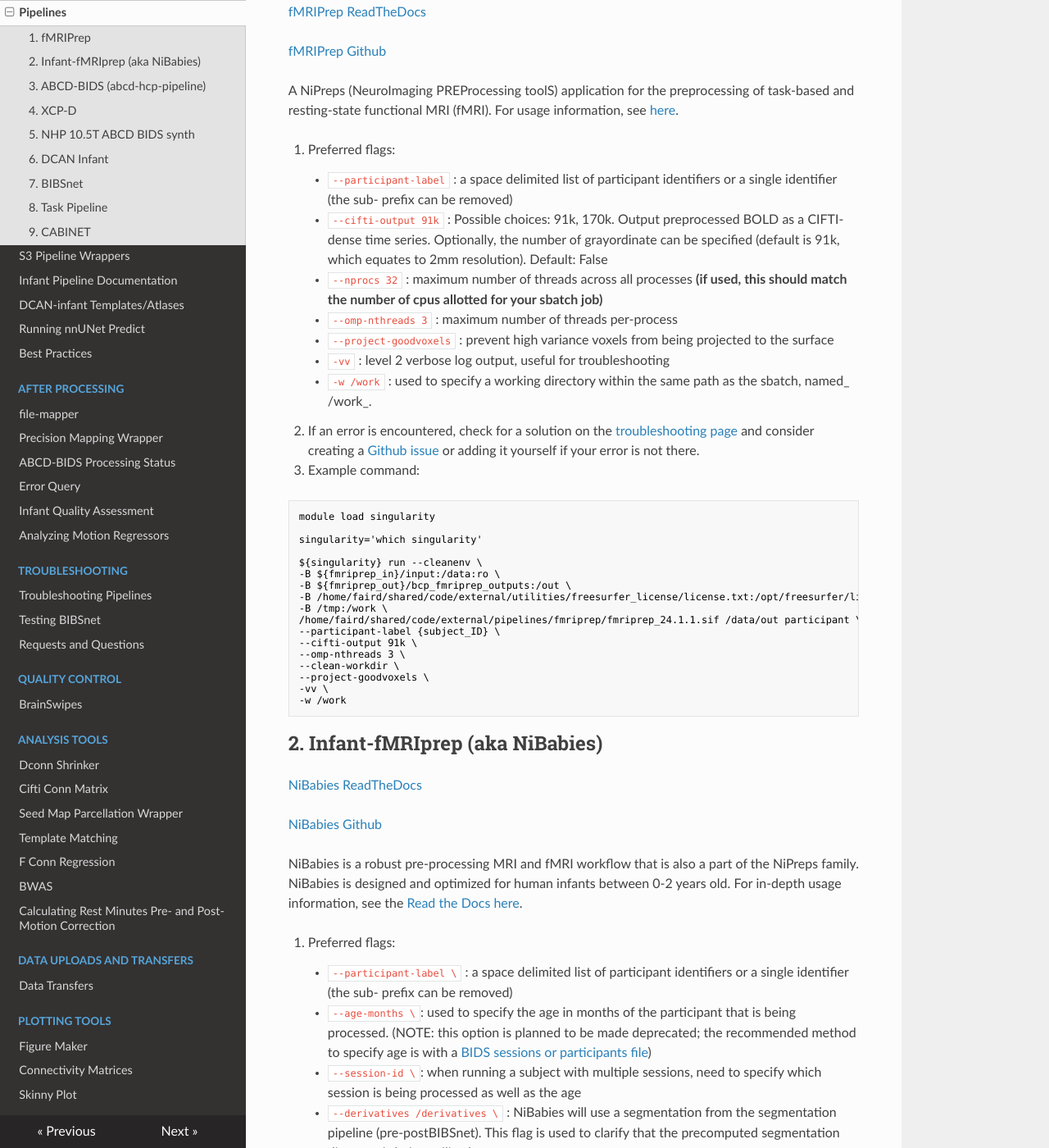
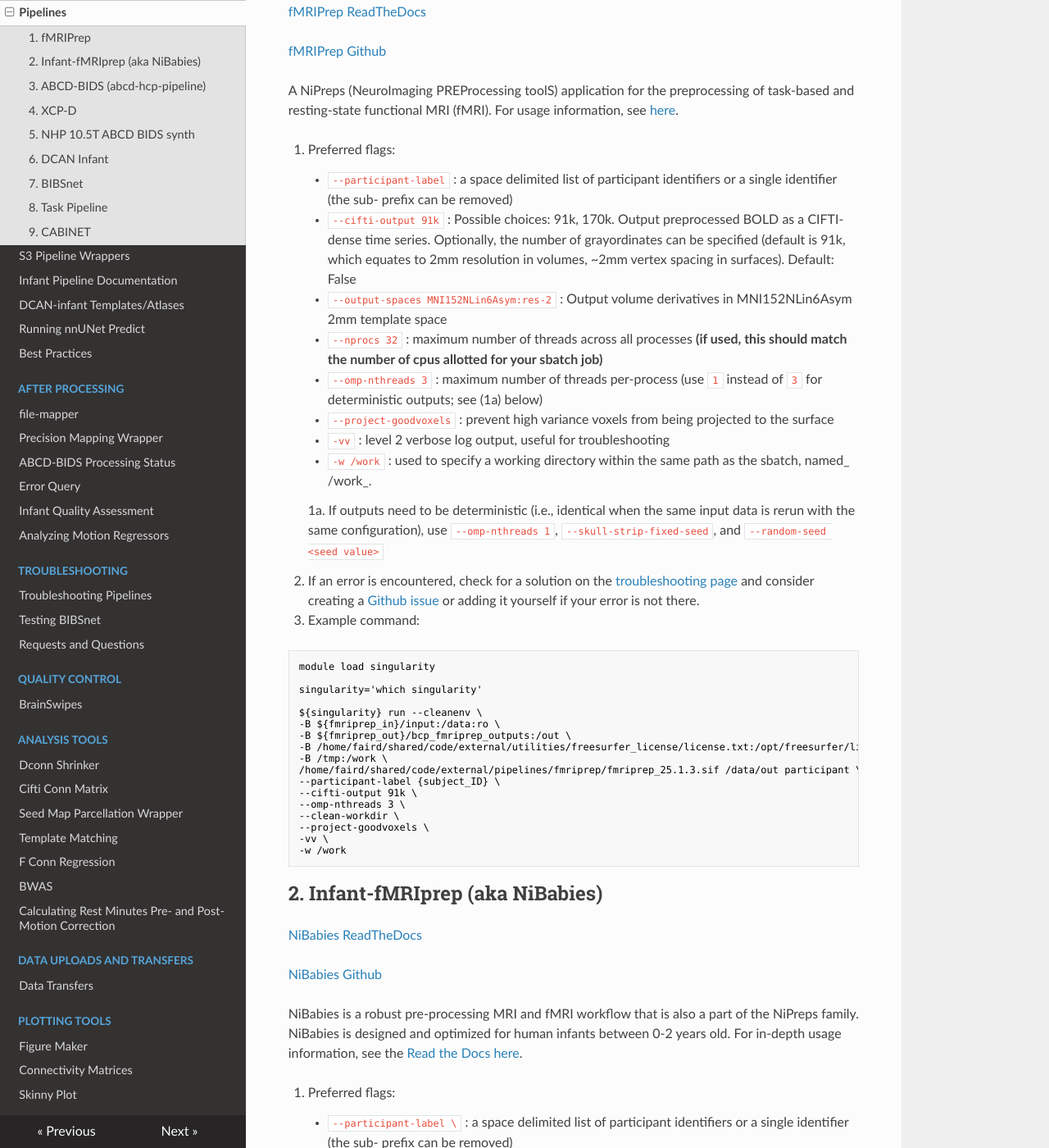
Before and after one commit to DCAN-Labs/cdni-brain, an MkDocs documentation site: the page built from docs/pipelines.md, in a window 1280 px wide and 1400 px high, scrolled down 1198 px. Shown: the whole window at 82% size. Built offline with MkDocs 1.6.1, drawn with Linux system fonts in a browser that asks for light colours; nearby versions of some CDN libraries; some of the changed text lies outside the part shown.

Commit message:
Update pipelines.md
Updated example versions of fMRIPrep / NiBabies / XCP-D; added info on fMRIPrep / NiBabies options to ensure deterministic output; added recommended output spaces; added --multi-step-reg, --norm-csf to recommended NiBabies flags

````diff
--- a/docs/pipelines.md
+++ b/docs/pipelines.md
@@ -104,17 +104,21 @@ A NiPreps (NeuroImaging PREProcessing toolS) application for the preprocessing o
 
     * `--participant-label` : a space delimited list of participant identifiers or a single identifier (the sub- prefix can be removed)
 
-    * `--cifti-output 91k` : Possible choices: 91k, 170k. Output preprocessed BOLD as a CIFTI-dense time series. Optionally, the number of grayordinate can be specified (default is 91k, which equates to 2mm resolution). Default: False
+    * `--cifti-output 91k` : Possible choices: 91k, 170k. Output preprocessed BOLD as a CIFTI-dense time series. Optionally, the number of grayordinates can be specified (default is 91k, which equates to 2mm resolution in volumes, ~2mm vertex spacing in surfaces). Default: False
+
+    * `--output-spaces MNI152NLin6Asym:res-2` : Output volume derivatives in MNI152NLin6Asym 2mm template space
 
     * `--nprocs 32` : maximum number of threads across all processes **(if used, this should match the number of cpus allotted for your sbatch job)**
 
-    * `--omp-nthreads 3` : maximum number of threads per-process
+    * `--omp-nthreads 3` : maximum number of threads per-process (use `1` instead of `3` for deterministic outputs; see (1a) below)
 
     * `--project-goodvoxels` : prevent high variance voxels from being projected to the surface
 
     * `-vv` : level 2 verbose log output, useful for troubleshooting
 
     * `-w /work` : used to specify a working directory within the same path as the sbatch, named_ /work_.
+
+    1a. If outputs need to be deterministic (i.e., identical when the same input data is rerun with the same configuration), use `--omp-nthreads 1`, `--skull-strip-fixed-seed`, and `--random-seed <seed value>`
 
 2. If an error is encountered, check for a solution on the [troubleshooting page](troubleshooting.md#nibabies-and-fmriprep) and consider creating a [Github issue](https://github.com/DCAN-Labs/cdni-brain/issues) or adding it yourself if your error is not there.
 
@@ -130,7 +134,7 @@ ${singularity} run --cleanenv \
 -B ${fmriprep_out}/bcp_fmriprep_outputs:/out \
 -B /home/faird/shared/code/external/utilities/freesurfer_license/license.txt:/opt/freesurfer/license.txt \
 -B /tmp:/work \
-/home/faird/shared/code/external/pipelines/fmriprep/fmriprep_24.1.1.sif /data/out participant \
+/home/faird/shared/code/external/pipelines/fmriprep/fmriprep_25.1.3.sif /data/out participant \
 --participant-label {subject_ID} \
 --cifti-output 91k \
 --omp-nthreads 3 \
@@ -159,15 +163,19 @@ NiBabies is a robust pre-processing MRI and fMRI workflow that is also a part of
 
     * `--derivatives /derivatives \` : NiBabies will use a segmentation from the segmentation pipeline (pre-postBIBSnet). This flag is used to clarify that the precomputed segmentation directory is being utilized.
 
-    * `--cifti-output 91k \` : Possible choices: 91k, 170k. Output preprocessed BOLD as a CIFTI-dense time series. Optionally, the number of grayordinate can be specified (default is 91k, which equates to 2mm resolution). Default: False
+    * `--cifti-output 91k \` : Possible choices: 91k, 170k. Output preprocessed BOLD as a CIFTI-dense time series. Optionally, the number of grayordinates can be specified (default is 91k, which equates to 2mm resolution in volumes, ~2mm vertex spacing in surfaces). Default: False
+
+    * `--output-spaces MNI152NLin6Asym:res-2 \` : Produce volume derivatives in MNI152NLin6Asym 2mm template space
 
     * `-vv \` : level 2 verbose log output, useful for troubleshooting
 
     * `--nprocs 32 \` : maximum number of threads across all processes
 
-    * `--omp-nthreads 3 \` : maximum number of threads per-process
+    * `--omp-nthreads 3 \` : maximum number of threads per-process (use `1` instead of `3` for deterministic outputs; see (1a) below)
 
     * `-w /work` : used to specify a working directory within the container’s filesystem, named _/work_.
+
+    1a. If outputs need to be deterministic (i.e., identical when the same input data is rerun with the same configuration), use `--omp-nthreads 1`, `--skull-strip-fixed-seed`, and `--random-seed <seed value>`
 
 2. If an error is encountered, check for a solution on the [troubleshooting page](troubleshooting.md#nibabies-and-fmriprep) and consider creating a [Github issue](https://github.com/DCAN-Labs/cdni-brain/issues) or adding it yourself if your error is not there.
 
@@ -184,13 +192,16 @@ ${singularity} run --cleanenv \
 -B /home/faird/shared/code/external/utilities/freesurfer_license/license.txt:/opt/freesurfer/license.txt \
 -B ${tmp_dir}/work_dir/:/work \
 -B ${ext_derivs}/bibsnet_outputs/:/derivatives \
-/home/faird/shared/code/external/pipelines/nibabies/nibabies_24.1.0.sif /data /out participant \
+/home/faird/shared/code/external/pipelines/nibabies/nibabies_25.1.1.sif /data /out participant \
 --participant-label {subject_ID} \
 --age-months {age} \
 --session-id {session_ID} \
 --derivatives /derivatives \
 --cifti-output 91k \
 --omp-nthreads 3 \
+--norm-csf \
+--multi-step-reg \
+
 -w /work
 ```
 
````
Also changed, not shown: other parts of docs/pipelines.md (+1 -1 lines).
